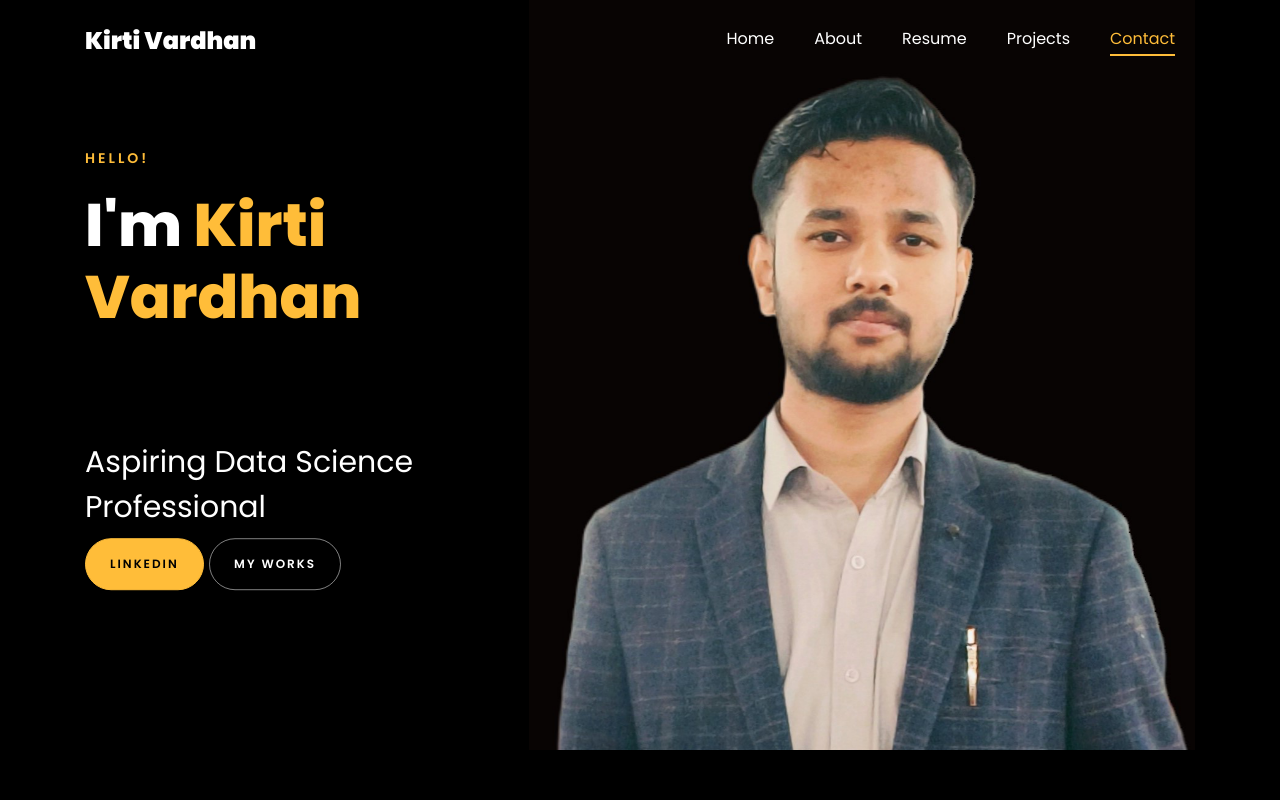
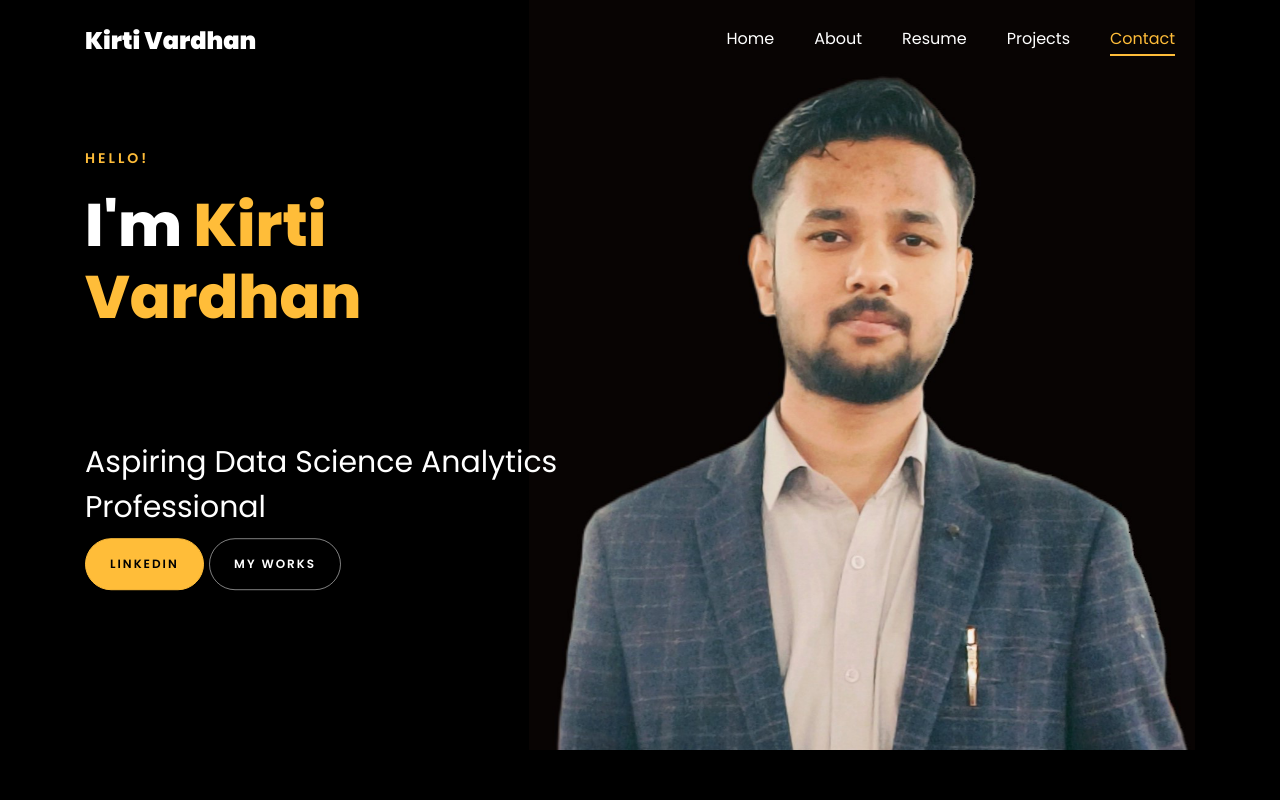
Before and after one commit to kirti455/kirti.github.io, a plain HTML site: page index.html in a window 1280 px wide. Shown: the top 800 px of the page. Drawn offline with Linux system fonts and the light colour scheme; files whose address does not match are found by name.

Commit message:
Update index.html

```diff
--- a/index.html
+++ b/index.html
@@ -187,7 +187,7 @@
 
 						<br>
 						<br>
-			            <h2>Aspiring Data Science Professional</h2>
+			            <h2>Aspiring Data Science Analytics Professional</h2>
 						<!-- <h2 class="d-flex" style="margin-bottom: 0">With over 5 years of experience</h2> -->
 						<!-- <br> -->
 			            <p><a href="https://www.linkedin.com/in/kirti-vardhan-45468521b/" class="btn btn-primary py-3 px-4">LinkedIn</a>
```
